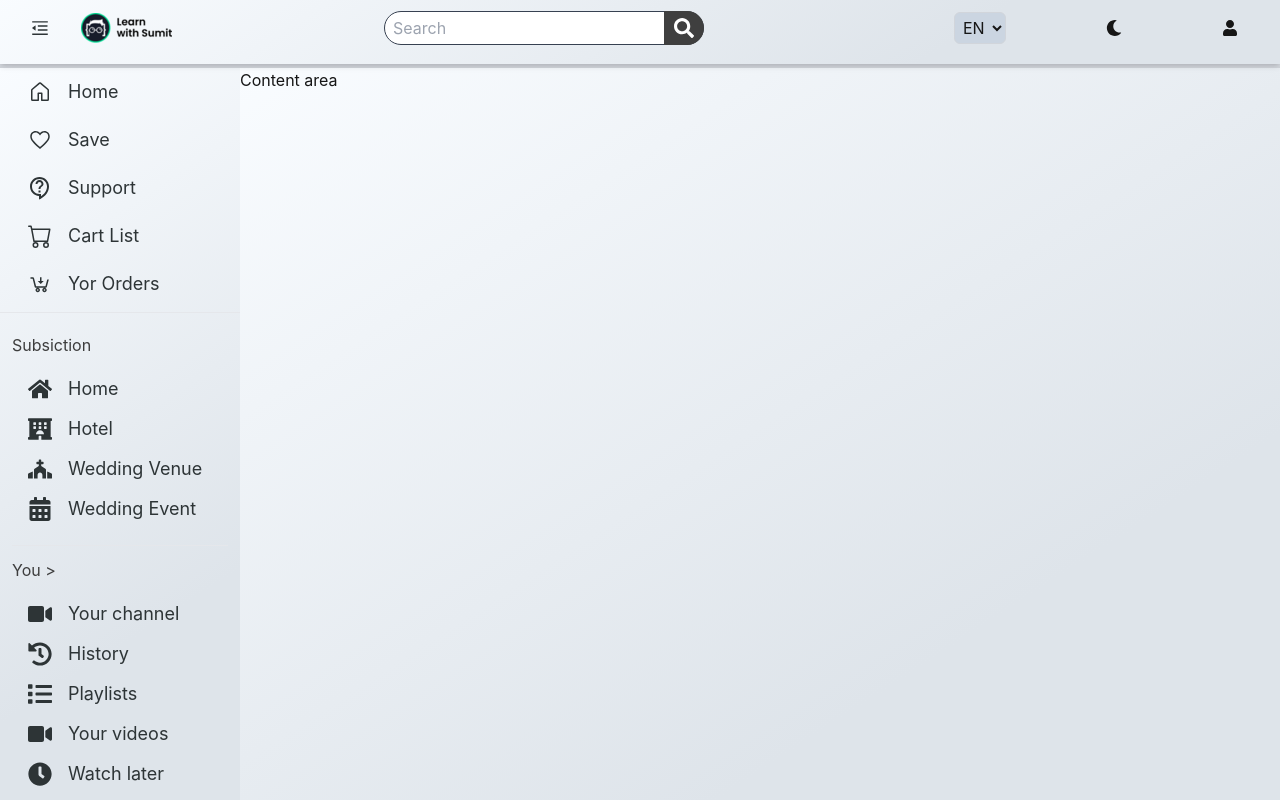
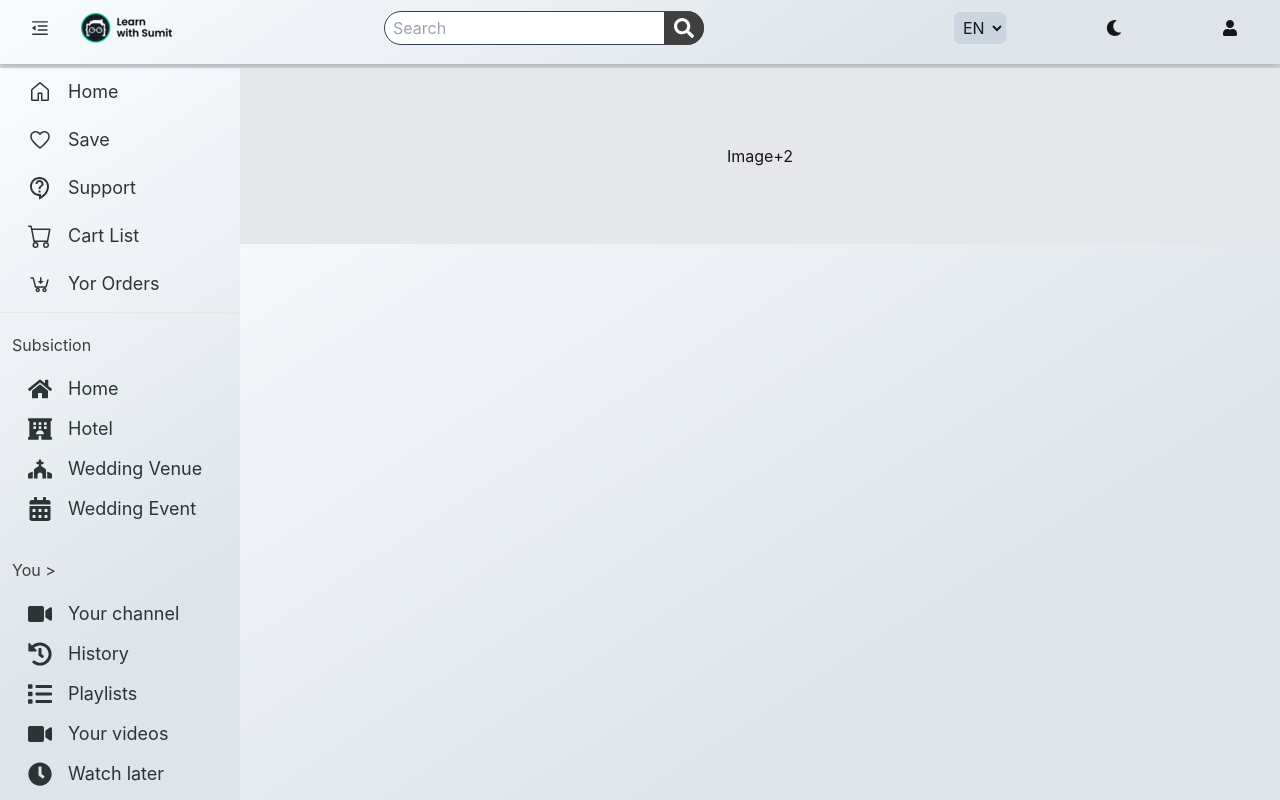
Before and after one commit to HasanDevBD/noshin-group, a Next.js app: page / in a window 1280 px wide. Built offline with nearby package versions, Linux system fonts and the light colour scheme.

Commit message:
spipe slider implement

```diff
--- a/next.config.mjs
+++ b/next.config.mjs
@@ -1,4 +1,8 @@
 /** @type {import('next').NextConfig} */
-const nextConfig = {};
+const nextConfig = {
+  images: {
+    domains: ["via.placeholder.com"],
+  },
+};
 
 export default nextConfig;
--- a/package.json
+++ b/package.json
@@ -13,7 +13,8 @@
     "next": "14.2.4",
     "react": "^18",
     "react-dom": "^18",
-    "react-icons": "^5.2.1"
+    "react-icons": "^5.2.1",
+    "react-swipeable": "^7.0.1"
   },
   "devDependencies": {
     "eslint": "^8",
--- a/src/app/page.js
+++ b/src/app/page.js
@@ -1,9 +1,12 @@
+import SwipeableCarousel from "@/components/swiper-slider/app";
 import Image from "next/image";
 
 export default function Home() {
   return (
     <div className="main-content ">
-      <div className="">Content area</div>
+      <div className="">
+        <SwipeableCarousel />
+      </div>
     </div>
   );
 }
--- a/src/components/sidebar.js
+++ b/src/components/sidebar.js
@@ -2,44 +2,46 @@
 
 import { menus } from "@/data/menu_icons";
 import ItemList from "./ItemList";
+import React from "react";
 
 const Sidebar = () => {
   const [{ items }, { category }] = menus();
   return (
-    <aside className=" border-b-white relative top-1 flex-shrink-0">
-      <nav className="navigation absolute w-full to ">
+    <aside className="border-b-white relative top-1 flex-shrink-0">
+      <nav className="navigation absolute w-full">
         <ul className="list flex justify-around md:flex-col md:gap-2">
-          {" "}
-          {items.map((menu, index) => (
+          {items.map((menu) => (
             <ItemList
               key={menu.id}
               Url={menu.path}
               Name={menu.name}
               Icon={menu.icon}
-              Index={index}
+              Index={menu.id} // If id is unique, use it instead of index
             />
           ))}
           <hr />
-          <div className=" hidden md:block overflow-hidden ">
-            {category.map((value, index) => (
-              <>
+          <div className="hidden md:block overflow-hidden">
+            {category.map((value) => (
+              <React.Fragment key={value.title}>
                 {value.title && (
-                  <h2 className="text-[#3d3d3d] dark:text-[#e6e6e6]  md:min-h-[40px] md:w-[calc(100%-12px)]  md:p-3">
+                  <h2
+                    key={value.title}
+                    className="text-[#3d3d3d] dark:text-[#e6e6e6] md:min-h-[40px] md:w-[calc(100%-12px)] md:p-3"
+                  >
                     {value.title}
                   </h2>
                 )}
-                {value.items.map((item, inx) => (
+                {value.items.map((item) => (
                   <ItemList
                     key={item.id}
                     Url={item.path}
                     Name={item.name}
                     Icon={item.icon}
-                    Index={inx}
+                    Index={item.id} // If id is unique, use it instead of index
                   />
                 ))}
-
-                <hr className=" mx-3 mt-4  " />
-              </>
+                <hr className="mx-3 mt-4" />
+              </React.Fragment>
             ))}
           </div>
         </ul>
@@ -49,6 +51,7 @@ const Sidebar = () => {
 };
 
 export default Sidebar;
+
 //dark:md:hover:bg-fuchsia-600
 /**
 
--- /dev/null
+++ b/src/components/swiper-slider/app.js
@@ -0,0 +1,156 @@
+"use client";
+import React, { useState, useEffect, useRef } from "react";
+import { useSwipeable } from "react-swipeable";
+
+const SwipeableCarousel = () => {
+  const [currentIndex, setCurrentIndex] = useState(0);
+  const [transitioning, setTransitioning] = useState(false);
+  const timeoutRef = useRef(null);
+  const items = ["Image+1", "Image+2", "Image+3", "Image+4", "Image+5"]; // Example items
+
+  const resetTimeout = () => {
+    if (timeoutRef.current) {
+      clearTimeout(timeoutRef.current);
+    }
+  };
+
+  useEffect(() => {
+    resetTimeout();
+    timeoutRef.current = setTimeout(() => {
+      setCurrentIndex((prevIndex) => (prevIndex + 1) % items.length);
+    }, 4000); // Increased duration to make the transition more noticeable
+
+    return () => {
+      resetTimeout();
+    };
+  }, [currentIndex]);
+
+  const handlers = useSwipeable({
+    onSwipedLeft: () => {
+      setTransitioning(true);
+      setTimeout(() => {
+        setCurrentIndex((prevIndex) => (prevIndex + 1) % items.length);
+        setTransitioning(false);
+      }, 300);
+    },
+    onSwipedRight: () => {
+      setTransitioning(true);
+      setTimeout(() => {
+        setCurrentIndex(
+          (prevIndex) => (prevIndex - 1 + items.length) % items.length
+        );
+        setTransitioning(false);
+      }, 300);
+    },
+    preventDefaultTouchmoveEvent: true,
+    trackMouse: true,
+  });
+
+  return (
+    <div className="relative w-full h-64 overflow-hidden">
+      <div {...handlers} className="relative w-full h-full">
+        {items.map((item, index) => (
+          <div
+            key={index}
+            className={`absolute inset-0 flex items-center justify-center h-44 bg-gray-200 transition-opacity duration-300 ${
+              index === currentIndex ? "opacity-100" : "opacity-0"
+            }`}
+          >
+            {item}
+          </div>
+        ))}
+      </div>
+    </div>
+  );
+};
+
+export default SwipeableCarousel;
+
+/**
+ *
+ * "use client";
+"use client";
+import Image from "next/image";
+import React, { useState, useEffect, useRef } from "react";
+import { useSwipeable } from "react-swipeable";
+
+const SwipeableCarousel = () => {
+  const [currentIndex, setCurrentIndex] = useState(0);
+  const [isTransitioning, setIsTransitioning] = useState(false);
+  const timeoutRef = useRef(null);
+
+  const items = [
+    "https://via.placeholder.com/800x400?text=Image+1",
+    "https://via.placeholder.com/800x400?text=Image+2",
+    "https://via.placeholder.com/800x400?text=Image+3",
+    "https://via.placeholder.com/800x400?text=Image+4",
+    "https://via.placeholder.com/800x400?text=Image+5",
+  ];
+
+  const resetTimeout = () => {
+    if (timeoutRef.current) {
+      clearTimeout(timeoutRef.current);
+    }
+  };
+
+  useEffect(() => {
+    resetTimeout();
+    timeoutRef.current = setTimeout(() => {
+      setIsTransitioning(true);
+      setTimeout(() => {
+        setCurrentIndex((prevIndex) => (prevIndex + 1) % items.length);
+        setIsTransitioning(false);
+      }, 5000); // Duration of the transition
+    }, 2000);
+
+    return () => {
+      resetTimeout();
+    };
+  }, [currentIndex]);
+
+  const handlers = useSwipeable({
+    onSwipedLeft: () => {
+      setIsTransitioning(true);
+      setTimeout(() => {
+        setCurrentIndex((prevIndex) => (prevIndex + 1) % items.length);
+        setIsTransitioning(false);
+      }, 300);
+    },
+    onSwipedRight: () => {
+      setIsTransitioning(true);
+      setTimeout(() => {
+        setCurrentIndex(
+          (prevIndex) => (prevIndex - 1 + items.length) % items.length
+        );
+        setIsTransitioning(false);
+      }, 300);
+    },
+    preventDefaultTouchmoveEvent: true,
+    trackMouse: true,
+  });
+
+  return (
+    <div className="relative w-full h-64 overflow-hidden">
+      <div {...handlers} className="relative flex w-full h-full">
+        {items.map((item, index) => (
+          <Image
+            key={index}
+            src={item}
+            width={700}
+            height={500}
+            alt={`Slide ${index}`}
+            className={`absolute w-full h-full transition-opacity duration-700 ${
+              index === currentIndex ? "opacity-100" : "opacity-0"
+            }`}
+            style={{ transitionDuration: "700ms" }}
+          />
+        ))}
+      </div>
+    </div>
+  );
+};
+
+export default SwipeableCarousel;
+
+ *
+ */
```
Also changed, not shown: 1 other file (tests, documents, lock files or other folders).
